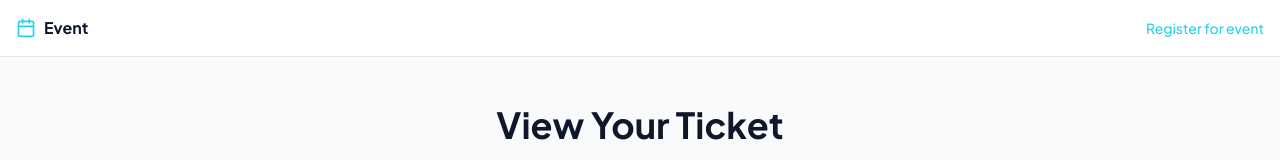
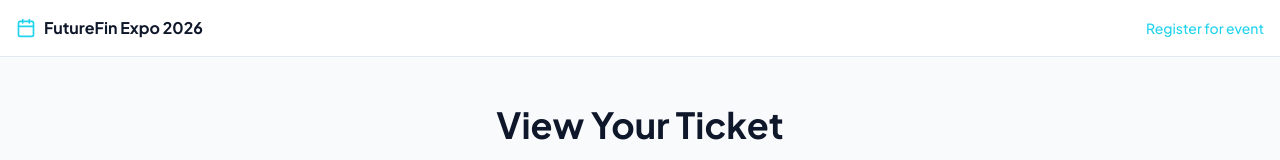
Before and after one commit to annas-coder/smart-attadance-heygen, a React (Vite) app in the folder frontend/: page /#/view-ticket in a window 1280 px wide. Shown: the top 160 px of the page. Built offline with nearby package versions, Linux system fonts and the light colour scheme; no server answers.

Commit message:
hardcoding the event name

```diff
--- a/frontend/src/app/pages/registration/face-capture.tsx
+++ b/frontend/src/app/pages/registration/face-capture.tsx
@@ -13,11 +13,10 @@ import {
   Loader2,
 } from "lucide-react";
 import { registration } from "../../../lib/api";
-import { useRegistrationEventName } from "../../../lib/useRegistrationEventName";
+import { REGISTRATION_HEADER_EVENT_TITLE } from "../../../lib/registrationConstants";
 
 export function FaceCapture() {
   const navigate = useNavigate();
-  const eventName = useRegistrationEventName();
   const videoRef = useRef<HTMLVideoElement>(null);
   const canvasRef = useRef<HTMLCanvasElement>(null);
   const fileInputRef = useRef<HTMLInputElement>(null);
@@ -179,7 +178,7 @@ export function FaceCapture() {
             className="flex items-center gap-2 text-[#0F172A] min-w-0 max-w-[min(100%,18rem)] sm:max-w-md"
           >
             <Calendar className="w-5 h-5 shrink-0 text-[#22D3EE]" />
-            <span className="font-bold truncate">{eventName ?? "Event"}</span>
+            <span className="font-bold truncate">{REGISTRATION_HEADER_EVENT_TITLE}</span>
           </Link>
         </div>
       </header>
--- a/frontend/src/app/pages/registration/landing.tsx
+++ b/frontend/src/app/pages/registration/landing.tsx
@@ -2,6 +2,7 @@ import { Link } from "react-router";
 import { Calendar, MapPin, Users, Award, Building2, TrendingUp } from "lucide-react";
 import { useState, useEffect } from "react";
 import { events } from "../../../lib/api";
+import { REGISTRATION_HEADER_EVENT_TITLE } from "../../../lib/registrationConstants";
 
 function computeTimeLeft(targetDate: Date) {
   const diff = targetDate.getTime() - Date.now();
@@ -51,7 +52,7 @@ export function RegistrationLanding() {
             className="flex items-center gap-2 text-[#0F172A] min-w-0 max-w-[min(100%,18rem)] sm:max-w-md"
           >
             <Calendar className="w-5 h-5 shrink-0 text-[#22D3EE]" />
-            <span className="font-bold truncate">{eventData?.name ?? "Event"}</span>
+            <span className="font-bold truncate">{REGISTRATION_HEADER_EVENT_TITLE}</span>
           </Link>
           <p className="text-sm text-[#64748B]">
             Already registered?{" "}
--- a/frontend/src/app/pages/registration/profile-setup.tsx
+++ b/frontend/src/app/pages/registration/profile-setup.tsx
@@ -2,7 +2,7 @@ import { Link, useNavigate } from "react-router";
 import { useState, useEffect, useCallback } from "react";
 import { Check, Calendar, AlertCircle } from "lucide-react";
 import { registration, events as eventsApi, ApiError } from "../../../lib/api";
-import { useRegistrationEventName } from "../../../lib/useRegistrationEventName";
+import { REGISTRATION_HEADER_EVENT_TITLE } from "../../../lib/registrationConstants";
 import {
   Select,
   SelectContent,
@@ -49,7 +49,6 @@ function isValidEmail(value: string): boolean {
 
 export function ProfileSetup() {
   const navigate = useNavigate();
-  const eventName = useRegistrationEventName();
   const [eventId, setEventId] = useState("");
   const [submitting, setSubmitting] = useState(false);
   const [emailCheckLoading, setEmailCheckLoading] = useState(false);
@@ -162,7 +161,7 @@ export function ProfileSetup() {
             className="flex items-center gap-2 text-[#0F172A] min-w-0 max-w-[min(100%,18rem)] sm:max-w-md"
           >
             <Calendar className="w-5 h-5 shrink-0 text-[#22D3EE]" />
-            <span className="font-bold truncate">{eventName ?? "Event"}</span>
+            <span className="font-bold truncate">{REGISTRATION_HEADER_EVENT_TITLE}</span>
           </Link>
         </div>
       </header>
--- a/frontend/src/app/pages/registration/review-confirm.tsx
+++ b/frontend/src/app/pages/registration/review-confirm.tsx
@@ -1,13 +1,13 @@
 import { Link, useNavigate } from "react-router";
 import { useState, useEffect } from "react";
 import { Check, Edit, Calendar } from "lucide-react";
-import { registration, events } from "../../../lib/api";
+import { registration } from "../../../lib/api";
+import { REGISTRATION_HEADER_EVENT_TITLE } from "../../../lib/registrationConstants";
 
 export function ReviewConfirm() {
   const navigate = useNavigate();
   const [formData, setFormData] = useState<any>(null);
   const [faceImage, setFaceImage] = useState<string | null>(null);
-  const [eventData, setEventData] = useState<any>(null);
   const [consents, setConsents] = useState({
     terms: false,
     faceRecognition: false,
@@ -19,16 +19,6 @@ export function ReviewConfirm() {
     const image = sessionStorage.getItem("faceImage");
     if (data) setFormData(JSON.parse(data));
     if (image) setFaceImage(image);
-
-    events
-      .listPublic()
-      .then((list) => {
-        if (list.length === 0) return;
-        const storedId = sessionStorage.getItem("eventId");
-        const ev = storedId ? list.find((e: { _id: string }) => e._id === storedId) ?? list[0] : list[0];
-        setEventData(ev);
-      })
-      .catch(() => {});
   }, []);
 
   const handleSubmit = async () => {
@@ -63,7 +53,7 @@ export function ReviewConfirm() {
             className="flex items-center gap-2 text-[#0F172A] min-w-0 max-w-[min(100%,18rem)] sm:max-w-md"
           >
             <Calendar className="w-5 h-5 shrink-0 text-[#22D3EE]" />
-            <span className="font-bold truncate">{eventData?.name ?? "Event"}</span>
+            <span className="font-bold truncate">{REGISTRATION_HEADER_EVENT_TITLE}</span>
           </Link>
         </div>
       </header>
@@ -212,22 +202,16 @@ export function ReviewConfirm() {
                   <div>
                     <p className="text-[#64748B]">Event</p>
                     <p className="text-[#0F172A] font-medium">
-                      {eventData?.name ?? "FutureFin Expo 2026"}
+                      {REGISTRATION_HEADER_EVENT_TITLE}
                     </p>
                   </div>
                   <div>
                     <p className="text-[#64748B]">Date</p>
-                    <p className="text-[#0F172A] font-medium">
-                      {eventData?.date
-                        ? new Date(eventData.date).toLocaleDateString("en-US", { month: "long", day: "numeric", year: "numeric" })
-                        : "TBA"}
-                    </p>
+                    <p className="text-[#0F172A] font-medium">TBA</p>
                   </div>
                   <div>
                     <p className="text-[#64748B]">Venue</p>
-                    <p className="text-[#0F172A] font-medium">
-                      {eventData?.location ?? "TBA"}
-                    </p>
+                    <p className="text-[#0F172A] font-medium">TBA</p>
                   </div>
                   <div>
                     <p className="text-[#64748B]">Badge Type</p>
--- a/frontend/src/app/pages/registration/success.tsx
+++ b/frontend/src/app/pages/registration/success.tsx
@@ -14,6 +14,7 @@ import {
   ticketDisplayToSharePayload,
   type TicketDisplay,
 } from "../../../lib/ticketDisplay";
+import { REGISTRATION_HEADER_EVENT_TITLE } from "../../../lib/registrationConstants";
 import { DigitalTicketCard } from "../../components/registration/digital-ticket-card";
 
 export function RegistrationSuccess() {
@@ -68,7 +69,6 @@ export function RegistrationSuccess() {
   if (!ticketDisplay) return null;
 
   const ticketPayload = ticketDisplayToSharePayload(ticketDisplay);
-  const eventTitle = ticketDisplay.event?.name ?? "FutureFin Expo 2026";
 
   return (
     <div className="min-h-screen bg-[#F8FAFC] font-['Plus_Jakarta_Sans']">
@@ -79,7 +79,7 @@ export function RegistrationSuccess() {
             className="flex items-center gap-2 text-[#0F172A] min-w-0 max-w-[min(100%,18rem)] sm:max-w-md"
           >
             <Calendar className="w-5 h-5 shrink-0 text-[#22D3EE]" />
-            <span className="font-bold truncate">{eventTitle}</span>
+            <span className="font-bold truncate">{REGISTRATION_HEADER_EVENT_TITLE}</span>
           </Link>
         </div>
       </header>
@@ -96,7 +96,7 @@ export function RegistrationSuccess() {
               <Check className="w-12 h-12 text-white" />
             </div>
             <h1 className="text-4xl font-bold text-[#0F172A] mb-3">You're Registered!</h1>
-            <p className="text-xl text-[#64748B]">See you at {eventTitle}!</p>
+            <p className="text-xl text-[#64748B]">See you at {REGISTRATION_HEADER_EVENT_TITLE}!</p>
           </motion.div>
 
           <motion.div
--- a/frontend/src/app/pages/registration/view-ticket.tsx
+++ b/frontend/src/app/pages/registration/view-ticket.tsx
@@ -2,7 +2,7 @@ import { Link, useSearchParams } from "react-router";
 import { useState, useEffect, useCallback, useRef } from "react";
 import { Search, Home, Download, Calendar, Share2, AlertCircle } from "lucide-react";
 import { registration, kiosk, resolveUploadUrl } from "../../../lib/api";
-import { useRegistrationEventName } from "../../../lib/useRegistrationEventName";
+import { REGISTRATION_HEADER_EVENT_TITLE } from "../../../lib/registrationConstants";
 import {
   downloadTicketPdf,
   downloadEventCalendar,
@@ -17,7 +17,6 @@ import { DigitalTicketCard } from "../../components/registration/digital-ticket-
 
 export function ViewTicket() {
   const ticketCardRef = useRef<HTMLDivElement>(null);
-  const fallbackEventName = useRegistrationEventName();
   const [searchParams] = useSearchParams();
   const [searchMethod, setSearchMethod] = useState<"email" | "id">("email");
   const [searchValue, setSearchValue] = useState("");
@@ -66,8 +65,6 @@ export function ViewTicket() {
     await loadTicket(searchMethod, searchValue);
   };
 
-  const headerEventName = ticketData?.event?.name ?? fallbackEventName ?? "Event";
-
   return (
     <div className="min-h-screen bg-[#F8FAFC] font-['Plus_Jakarta_Sans']">
       {/* Header */}
@@ -78,7 +75,7 @@ export function ViewTicket() {
             className="flex items-center gap-2 text-[#0F172A] min-w-0 max-w-[min(100%,18rem)] sm:max-w-md"
           >
             <Calendar className="w-5 h-5 shrink-0 text-[#22D3EE]" />
-            <span className="font-bold truncate">{headerEventName}</span>
+            <span className="font-bold truncate">{REGISTRATION_HEADER_EVENT_TITLE}</span>
           </Link>
           <Link
             to="/"
--- /dev/null
+++ b/frontend/src/lib/registrationConstants.ts
@@ -0,0 +1,2 @@
+/** Registration flow header brand (no API). */
+export const REGISTRATION_HEADER_EVENT_TITLE = "FutureFin Expo 2026";
--- a/frontend/src/lib/useRegistrationEventName.ts
+++ /dev/null
@@ -1,24 +0,0 @@
-import { useState, useEffect } from "react";
-import { events } from "./api";
-
-/**
- * Event title for registration chrome. Uses sessionStorage `eventId` when set, otherwise the first public event.
- */
-export function useRegistrationEventName(): string | null {
-  const [name, setName] = useState<string | null>(null);
-
-  useEffect(() => {
-    const storedId = sessionStorage.getItem("eventId");
-    events
-      .listPublic()
-      .then((list: { _id: string; name?: string }[]) => {
-        if (!list.length) return;
-        const match = storedId ? list.find((e) => e._id === storedId) : undefined;
-        const ev = match ?? list[0];
-        setName(ev.name ?? null);
-      })
-      .catch(() => {});
-  }, []);
-
-  return name;
-}
```
